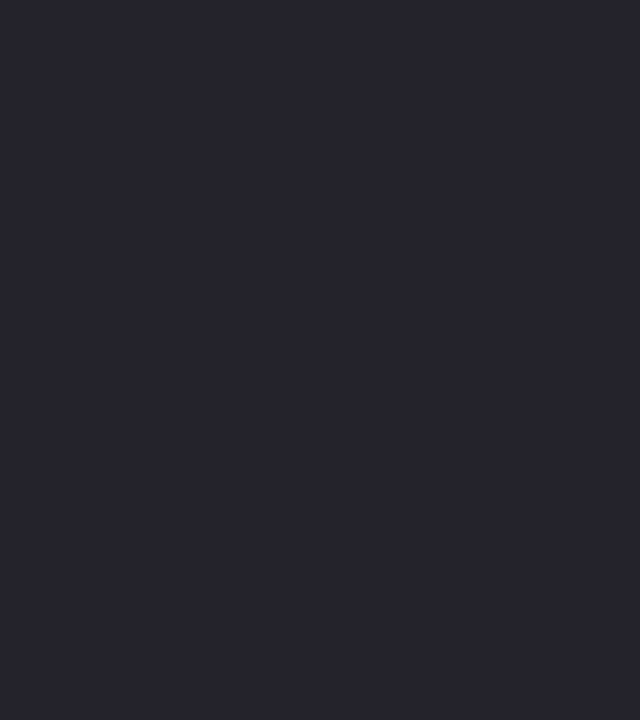
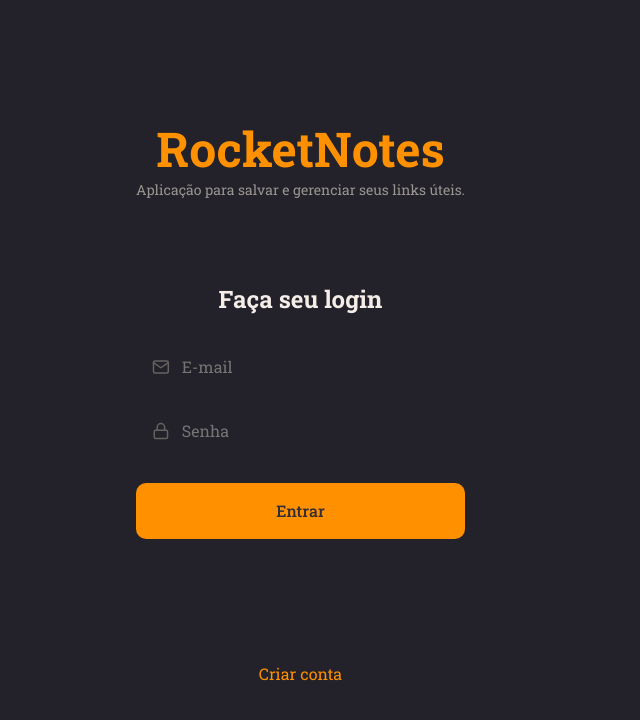
Before and after one commit to brennoEudes/rocketNotes, a React (Vite) app in the folder RocketNotes/: page / in a window 1280 px wide. Shown: the top 720 px of the page, without its empty margins (0-640 px from the left). Built offline with nearby package versions, Linux system fonts and the light colour scheme.

Commit message:
SignIn page form

```diff
--- a/RocketNotes/src/pages/SignIn/index.jsx
+++ b/RocketNotes/src/pages/SignIn/index.jsx
@@ -1,9 +1,28 @@
-import { Container } from "./styles";
+import { Container, Form } from "./styles";
 
-export function SignIn(){
-    return(
-        <Container>
+import { FiMail, FiLock } from "react-icons/fi";
+import { Input } from "../../components/Input";
+import { Button } from "../../components/Button";
 
-        </Container>
-    );
+export function SignIn() {
+  return (
+    <Container>
+      <Form>
+        <h1>RocketNotes</h1>
+        <p>Aplicação para salvar e gerenciar seus links úteis.</p>
+
+        <h2>Faça seu login</h2>
+        <Input
+        type="text"
+        placeholder="E-mail"
+        icon={FiMail} />
+        <Input
+        type="password"
+        placeholder="Senha"
+        icon={FiLock} />
+        <Button title="Entrar" />
+        <a href="#">Criar conta</a>
+      </Form>
+    </Container>
+  );
 }
--- a/RocketNotes/src/pages/SignIn/styles.js
+++ b/RocketNotes/src/pages/SignIn/styles.js
@@ -5,5 +5,34 @@
 
   display: flex;
   align-items: stretch;
+`;
 
+export const Form = styled.form`
+  padding: 0 136px;
+  display: flex;
+  flex-direction: column;
+  justify-content: center;
+  align-items: center;
+  text-align: center;
+
+  > h1 {
+    font-size: 48px;
+    color: ${({ theme }) => theme.COLORS.ORANGE};
+  }
+
+  > h2 {
+    font-size: 24px;
+    margin-top: 84px;
+    margin-bottom: 24px;
+  }
+
+  p {
+    font-size: 14px;
+    color: ${({ theme }) => theme.COLORS.GRAY_100};
+  }
+
+  a {
+    margin-top: 124px;
+    color: ${({ theme }) => theme.COLORS.ORANGE};
+  }
 `;
```
